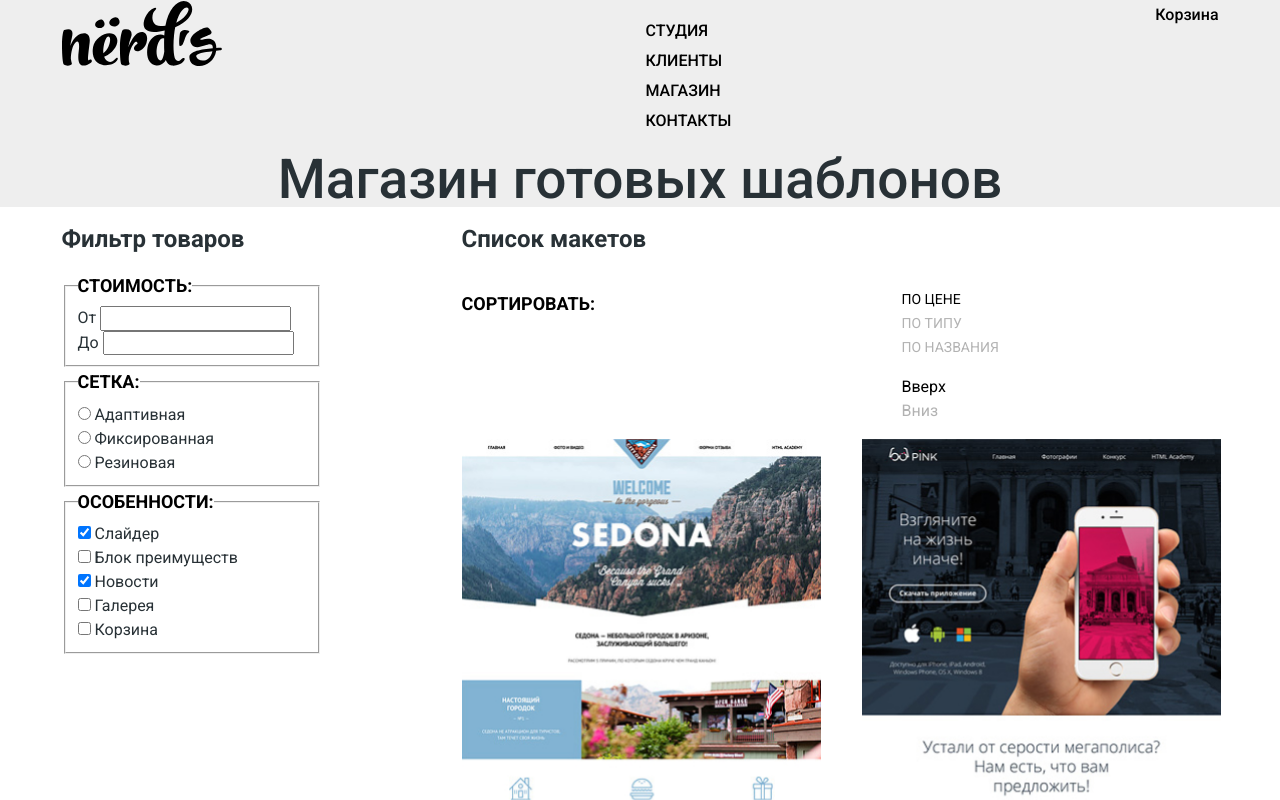
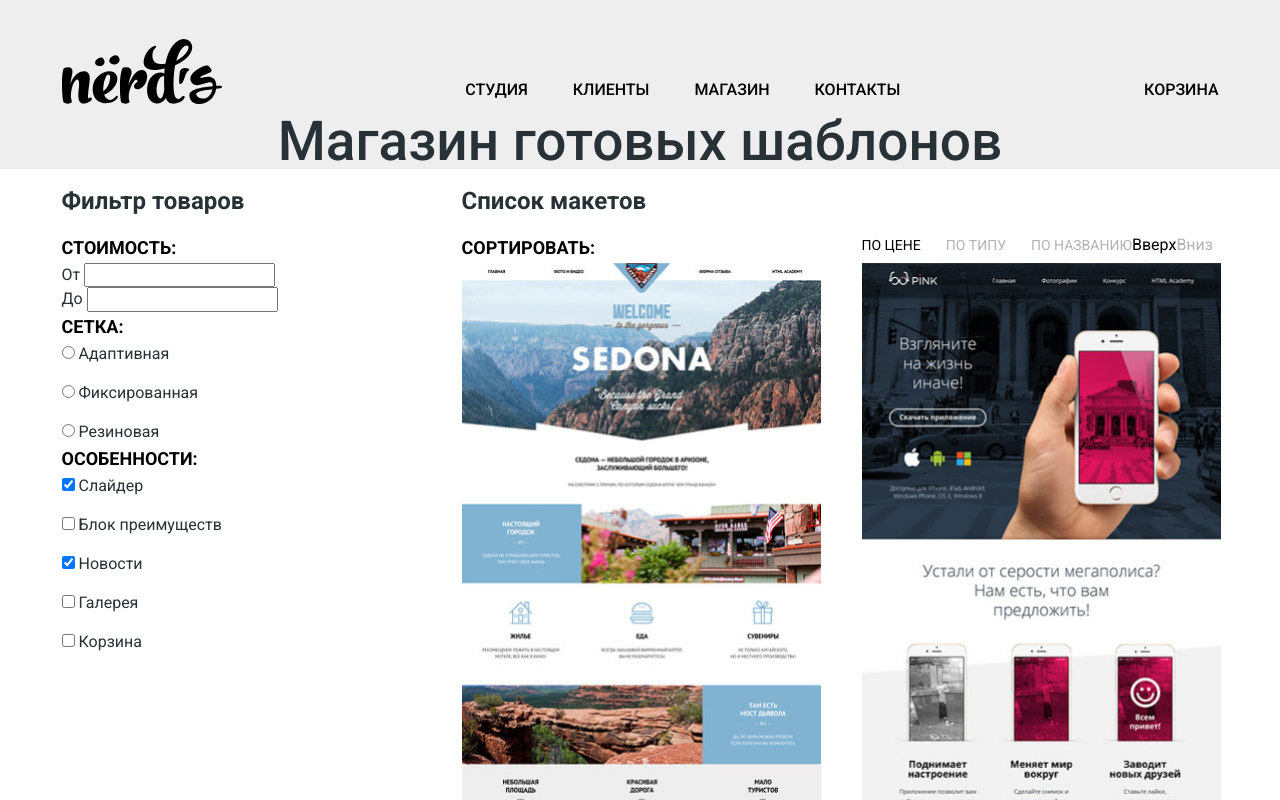
Before and after one commit to maximilian-marshak/253205-nerds-29, a plain HTML site: page catalog.html in a window 1280 px wide. Shown: the top 800 px of the page. Drawn offline with Linux system fonts and the light colour scheme.

Commit message:
Разметка Flex
Добавлена разметка на flex.

Внесены правки в css

```diff
--- a/catalog.html
+++ b/catalog.html
@@ -42,7 +42,7 @@
               <section class="filter">
                   <h2 class="visually-hidden">Фильтр товаров</h2>
                   <form class="filter-list" method="get" action="https://echo.htmlacademy.ru">
-                      <fieldset>
+                      <fieldset class="filter-form-section">
                           <legend>
                               Стоимость:
                           </legend>
@@ -57,7 +57,7 @@
                               </li>
                           </ul>
                       </fieldset>
-                      <fieldset>
+                      <fieldset class="filter-form-section">
                           <legend>
                               Сетка:
                           </legend>
@@ -76,7 +76,7 @@
                               </li>
                           </ul>
                       </fieldset>
-                      <fieldset>
+                      <fieldset class="filter-form-section">
                           <legend>
                               Особенности:
                           </legend>
@@ -86,8 +86,8 @@
                                   <label for="filter-slider">Слайдер</label>
                               </li>
                               <li class="filter-option filter-checkbox">
-                                  <input class="filter-input-checkbox" type="checkbox" name="Advantages block" id="filter-advantages block">
-                                  <label for="filter-advantages block">Блок преимуществ</label>
+                                  <input class="filter-input-checkbox" type="checkbox" name="Advantages block" id="filter-advantages-block">
+                                  <label for="filter-advantages-block">Блок преимуществ</label>
                               </li>
                               <li class="filter-option filter-checkbox">
                                   <input class="filter-input-checkbox" type="checkbox" name="news" id="filter-news" checked>
@@ -120,7 +120,7 @@
                                   <a href="#">ПО ТИПУ</a>
                               </li>
                               <li class="layout-sorting-item">
-                                  <a href="#">ПО НАЗВАНИЯ</a>
+                                  <a href="#">ПО НАЗВАНИЮ</a>
                               </li>
                           </ul>
                           <ul class="layout-sorting-ascending">
--- a/css/style.css
+++ b/css/style.css
@@ -61,6 +61,9 @@ img {
   height: auto;
 }
 
+
+/* header */
+
 .main-header {
     background-color: var(--basic-gray-light);
 }
@@ -75,7 +78,14 @@ img {
     padding: 0;
 }
 
+.main-header-logo {
+    margin-top: auto;
+}
+
 .header-navigation {
+    display: flex;
+    flex-wrap: wrap;
+    margin: 75px 0 9px 0;
     padding: 0;
     justify-self: center;
 }
@@ -83,6 +93,14 @@ img {
 .header-navigation,
 .slider-list {
  list-style: none;
+}
+
+.header-navigation-item {
+    margin-right: 45px;
+}
+
+.header-navigation-item:last-child {
+    margin: 0;
 }
 
 .header-navigation a,
@@ -101,6 +119,13 @@ img {
     color: var(--basic-black-opacity);
 }
 
+.main-header-basket {
+    margin: 75px 0 9px 0;
+    text-transform: uppercase;
+}
+
+/*main*/
+
 .container {
     width:1157px;
     margin: 0 auto;
@@ -113,6 +138,10 @@ img {
 .slider-list {
     padding: 0;
     margin: 0;
+}
+
+.slider-item-wrapper {
+    display: flex;
 }
 
 .slider-title {
@@ -153,8 +182,9 @@ img {
 }
 
 .slider-pagination {
+    display: flex;
+    list-style: none;
     text-decoration: none;
-    list-style: none;
     padding: 0;
     margin: 0;
 }
@@ -258,10 +288,14 @@ img {
 }
 
 .clients-list {
+    display: flex;
+    justify-content: space-around;
     list-style: none;
     padding: 0;
     margin: 0;
 }
+
+/*footer*/
 
 .main-footer-map h3 {
     font-size: 18px;
@@ -291,6 +325,7 @@ img {
 }
 
 .main-footer-social-list {
+    display: flex;
     list-style: none;
     padding: 0;
     margin: 0;
@@ -319,6 +354,9 @@ img {
     color: var(--basic-white);
     border: 0;
 }
+
+
+/*catalog*/
 
 .catalog-wrapper {
     display: grid;
@@ -349,10 +387,24 @@ label {
     line-height: 19px;
 }
 
+.filter-form-section {
+    border: none;
+    padding: 0;
+    margin: 0;
+}
+
 .filter-list-items {
     list-style: none;
     padding: 0;
     margin: 0;
+}
+
+.filter-option {
+    margin-bottom: 15px;
+}
+
+.filter-option:last-child {
+    margin-bottom: 0;
 }
 
 .sorting-column {
@@ -362,6 +414,8 @@ label {
 }
 
 .layout-sorting-title {
+    margin: 0;
+    padding: 0;
     line-height: 30px;
     font-size: 18px;
     text-transform: uppercase;
@@ -369,8 +423,24 @@ label {
     color: var(--basic-black);
 }
 
+.sotring-wrapper {
+    display: flex;
+}
+
 .layout-sorting {
+    display: flex;
+    flex-wrap: wrap;
+    margin: 0;
+    padding: 0;
     list-style: none;
+}
+
+.layout-sorting-item {
+    margin-right: 25px;
+}
+
+.layout-sorting-item:nth-child(3n) {
+    margin: 0;
 }
 
 .layout-sorting-item a {
@@ -401,6 +471,9 @@ label {
 
 
 .layout-sorting-ascending {
+    display: flex;
+    padding: 0;
+    margin: 0;
     list-style: none;
 }
 
@@ -432,6 +505,9 @@ label {
 }
 
 .pagination {
+    display: flex;
+    padding: 0;
+    margin: 0;
     list-style: none;
 }
 
```
Also changed, not shown: index.html (+16 -4 lines).
